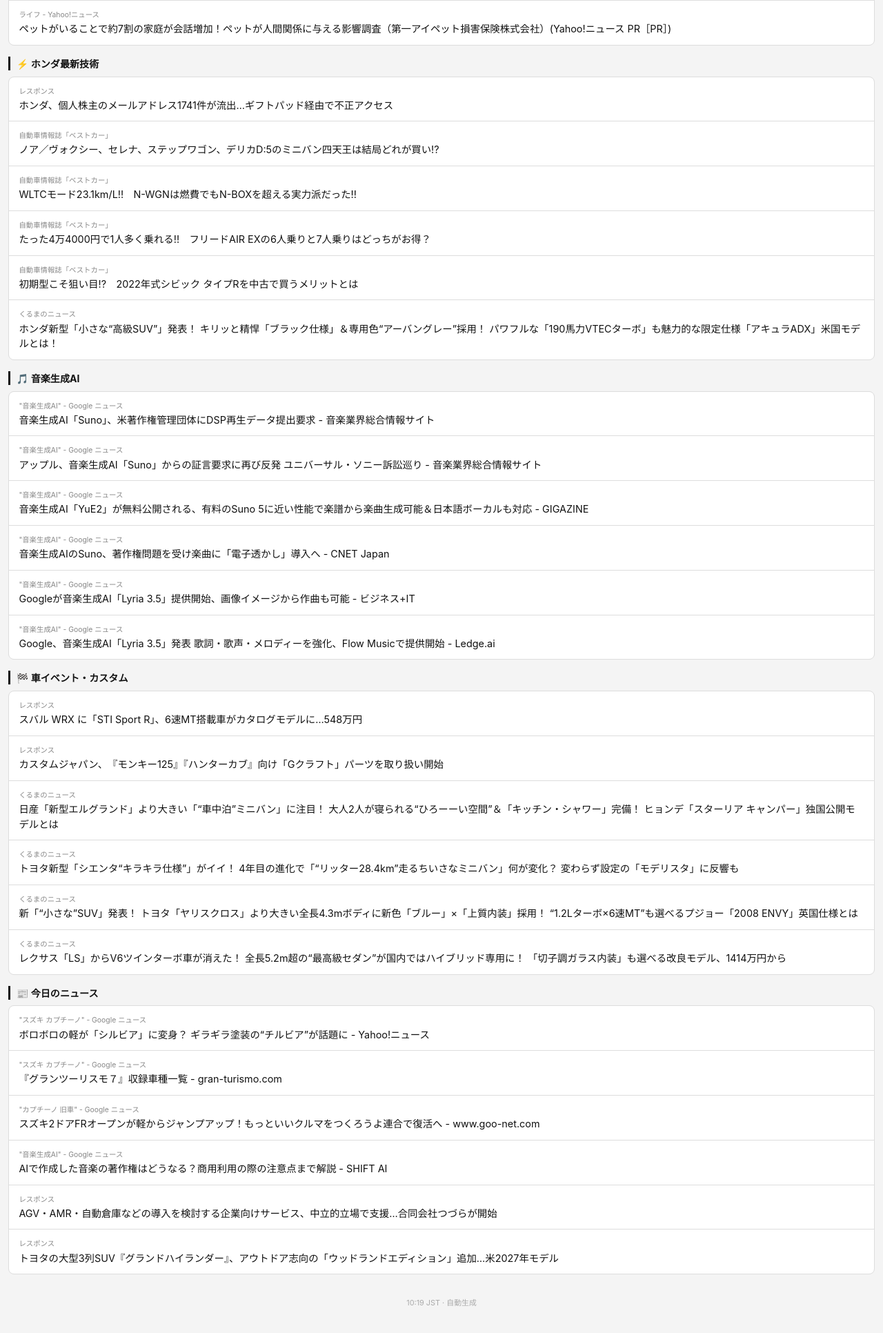
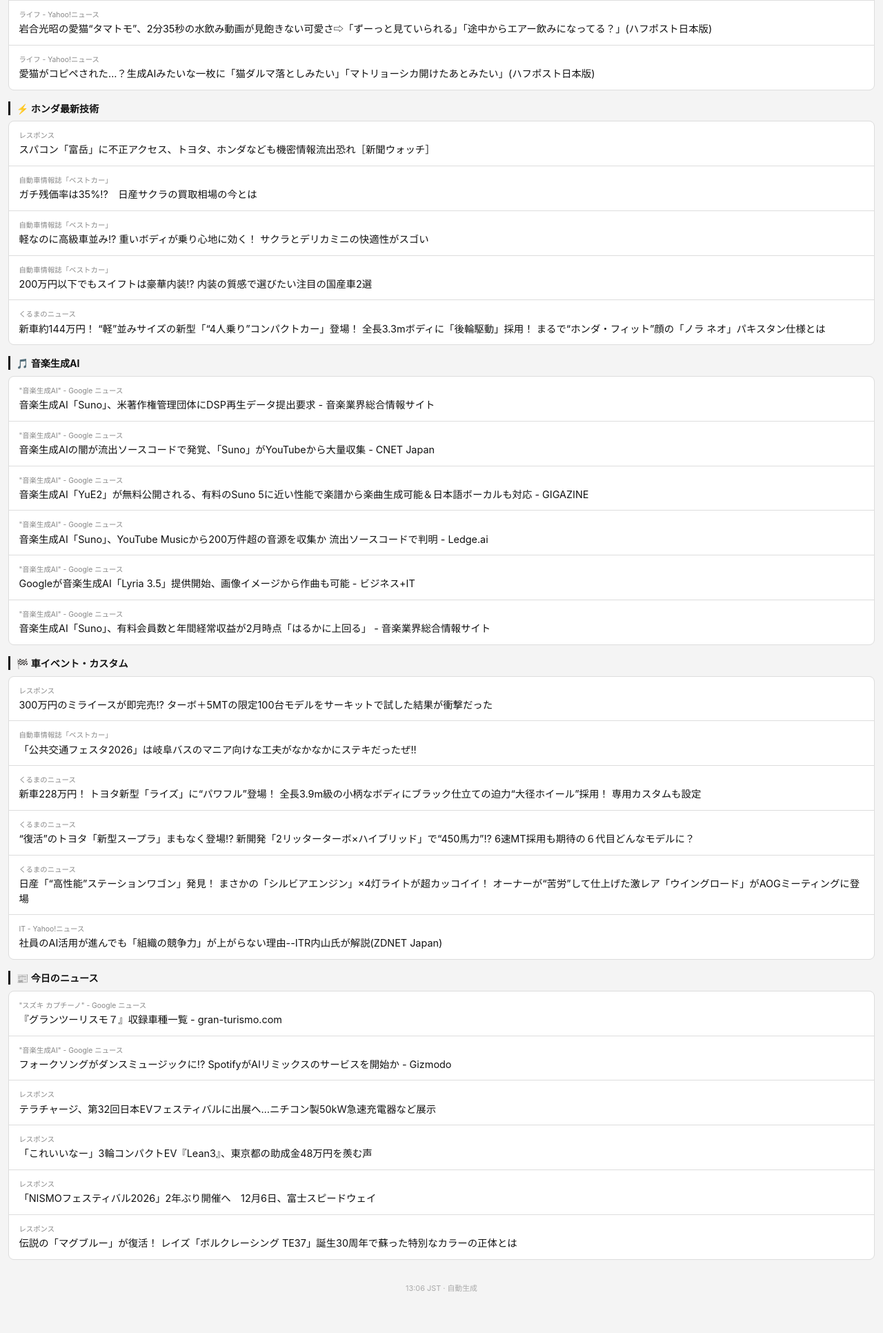
Before and after one commit to hisasi-t/capcat-news, a plain HTML site: page index.html in a window 1280 px wide. Shown: the part 664-2596 px from the top of the page at 69% size. Drawn offline with Linux system fonts and the light colour scheme.

Commit message:
📰 2026-11-17 の朝刊

```diff
--- a/index.html
+++ b/index.html
@@ -4,7 +4,7 @@
 <meta charset="UTF-8">
 <meta name="viewport" content="width=device-width, initial-scale=1">
 <meta name="theme-color" content="#111111">
-<title>朝刊 2026年11月16日（月）</title>
+<title>朝刊 2026年11月17日（火）</title>
 <style>
   * { box-sizing: border-box; margin: 0; padding: 0; }
   body {
@@ -96,7 +96,7 @@
 <body>
 <header>
   <h1>朝刊</h1>
-  <div class="date">2026年11月16日（月）</div>
+  <div class="date">2026年11月17日（火）</div>
 </header>
 <nav><a class="toc-link" href="#s0">🚗 カプチーノ改造マニア</a><a class="toc-link" href="#s1">🐱 猫・猫カフェ</a><a class="toc-link" href="#s2">⚡ ホンダ最新技術</a><a class="toc-link" href="#s3">🎵 音楽生成AI</a><a class="toc-link" href="#s4">🏁 車イベント・カスタム</a><a class="toc-link" href="#s5">📰 今日のニュース</a></nav>
 
@@ -111,13 +111,13 @@
           <span class="card-source">&quot;スズキ カプチーノ&quot; - Google ニュース</span>
           <span class="card-title">登場が噂される新型スズキ「カプチーノ」は軽自動車規格が有力か!? 令和の軽FRスポーツ復活へ！（MotorFan） - Yahoo!ニュース</span>
         </a>
+        <a class="card" href="https://news.google.com/rss/articles/CBMiTkFVX3lxTFBucVEtZjc5MFd1cm0yOF9zYXJ3REJOVlZsMFJBS1R3c19uRFN2SVhTV3EzRzQ5WjFuTGdZa2k5NnJsTXRvNThjUEJiQnZXZw?oc=5" target="_blank" rel="noopener">
+          <span class="card-source">&quot;スズキ カプチーノ&quot; - Google ニュース</span>
+          <span class="card-title">ABCトリオ（AZ-1・ビート・カプチーノ）に対抗！ ダイハツが放った軽オープン「リーザスパイダー」は145万円～【今日は何の日？11月13日】 - Motor Fan</span>
+        </a>
         <a class="card" href="https://news.google.com/rss/articles/CBMiS0FVX3lxTFB2RzZfUWNuX0pYUGxRd0FZQkxhYXgzNHkyTjJSZFM5cDlndjNaeHNWbHg2UEJMRDBsQmxYcmt0TGhvZ3lwOXhXV2JQZw?oc=5" target="_blank" rel="noopener">
           <span class="card-source">&quot;スズキ カプチーノ&quot; - Google ニュース</span>
           <span class="card-title">全長3.2m級のスズキ「&quot;斬新&quot;FRスポーツカー」に注目！ 贅沢すぎる「4WAYオープン」＆&quot;FRレイアウト&quot;採用！ スズキ伝説の軽2シーター「カプチーノ」の魅力とは！ - くるまのニュース</span>
-        </a>
-        <a class="card" href="https://news.google.com/rss/articles/CBMibkFVX3lxTE9QdGV1bFF4RUlMcGFjMExKcXZxQ0czLWxTbFh6YkdTbk9jaUtJQmVQZ21RenRTVmpBN0V1MkNKcWx2Nk9scHV4Z1pWNnlNUVRTNGFkTEQ2bjExR0M1SVNBQVotU2VyTzRPNlVjNUhn?oc=5" target="_blank" rel="noopener">
-          <span class="card-source">&quot;スズキ カプチーノ&quot; - Google ニュース</span>
-          <span class="card-title">登場が噂される新型スズキ「カプチーノ」は軽自動車規格が有力か!? 令和の軽FRスポーツ復活へ！ - Motor Fan</span>
         </a>
         <a class="card" href="https://news.google.com/rss/articles/CBMiUkFVX3lxTE91anZ5QzlrQThkalRsYXZvRHNHem9ldDlHRURTazRwNXhKWThjd2NuMnkxNTFyMklBdkZlaEVDQ0p6UTVNTTVCdnEwLW1LUEpFU0E?oc=5" target="_blank" rel="noopener">
           <span class="card-source">&quot;スズキ カプチーノ&quot; - Google ニュース</span>
@@ -132,42 +132,42 @@
     <section id="s1">
       <h2>🐱 猫・猫カフェ</h2>
       <div class="cards">
-        <a class="card" href="https://news.yahoo.co.jp/articles/874d40e5ed4edc0b08cad934d8811e9179bd0119?source=rss" target="_blank" rel="noopener">
-          <span class="card-source">IT - Yahoo!ニュース</span>
-          <span class="card-title">Amazonの「買い物AI」がAlexaに統合。ペットや家族の好みまで覚えてくれます(ギズモード・ジャパン)</span>
+        <a class="card" href="https://news.yahoo.co.jp/articles/5172df4eb4712ca8816ce6496219be2c215d4fec?source=rss" target="_blank" rel="noopener">
+          <span class="card-source">ライフ - Yahoo!ニュース</span>
+          <span class="card-title">9割の飼い主が「出待ち」を経験！？ 猫はどんな人を出待ちするの？ 獣医師に聞いた(ねこのきもち WEB MAGAZINE)</span>
         </a>
-        <a class="card" href="https://news.yahoo.co.jp/articles/9fa7325fc2949529aa3de246d90ac5dd9a04082f?source=rss" target="_blank" rel="noopener">
+        <a class="card" href="https://news.yahoo.co.jp/articles/7e16d8490e4b2cb3263aee9b84af27a443ac2978?source=rss" target="_blank" rel="noopener">
           <span class="card-source">ライフ - Yahoo!ニュース</span>
-          <span class="card-title">ペットがいることで約7割の家庭が会話増加！ペットが人間関係に与える影響調査（第一アイペット損害保険株式会社）(Yahoo!ニュース PR［PR］)</span>
+          <span class="card-title">岩合光昭の愛猫“タマトモ”、2分35秒の水飲み動画が見飽きない可愛さ⇨「ずーっと見ていられる」「途中からエアー飲みになってる？」(ハフポスト日本版)</span>
+        </a>
+        <a class="card" href="https://news.yahoo.co.jp/articles/b1ee821211b1054f97fb66068aa4836f5e0122ea?source=rss" target="_blank" rel="noopener">
+          <span class="card-source">ライフ - Yahoo!ニュース</span>
+          <span class="card-title">愛猫がコピペされた…？生成AIみたいな一枚に「猫ダルマ落としみたい」「マトリョーシカ開けたあとみたい」(ハフポスト日本版)</span>
         </a>
       </div>
     </section>
     <section id="s2">
       <h2>⚡ ホンダ最新技術</h2>
       <div class="cards">
-        <a class="card" href="https://response.jp/article/2026/11/16/419044.html" target="_blank" rel="noopener">
+        <a class="card" href="https://response.jp/article/2026/11/17/419103.html" target="_blank" rel="noopener">
           <span class="card-source">レスポンス</span>
-          <span class="card-title">ホンダ、個人株主のメールアドレス1741件が流出…ギフトパッド経由で不正アクセス</span>
+          <span class="card-title">スパコン「富岳」に不正アクセス、トヨタ、ホンダなども機密情報流出恐れ［新聞ウォッチ］</span>
         </a>
-        <a class="card" href="https://bestcarweb.jp/feature/column/1672268" target="_blank" rel="noopener">
+        <a class="card" href="https://bestcarweb.jp/feature/column/1672988" target="_blank" rel="noopener">
           <span class="card-source">自動車情報誌「ベストカー」</span>
-          <span class="card-title">ノア／ヴォクシー、セレナ、ステップワゴン、デリカD:5のミニバン四天王は結局どれが買い!?</span>
+          <span class="card-title">ガチ残価率は35%!?　日産サクラの買取相場の今とは</span>
         </a>
-        <a class="card" href="https://bestcarweb.jp/feature/column/1611718" target="_blank" rel="noopener">
+        <a class="card" href="https://bestcarweb.jp/feature/column/1658905" target="_blank" rel="noopener">
           <span class="card-source">自動車情報誌「ベストカー」</span>
-          <span class="card-title">WLTCモード23.1km/L!!　N-WGNは燃費でもN-BOXを超える実力派だった!!</span>
+          <span class="card-title">軽なのに高級車並み!? 重いボディが乗り心地に効く！ サクラとデリカミニの快適性がスゴい</span>
         </a>
-        <a class="card" href="https://bestcarweb.jp/feature/column/1657680" target="_blank" rel="noopener">
+        <a class="card" href="https://bestcarweb.jp/feature/column/1658880" target="_blank" rel="noopener">
           <span class="card-source">自動車情報誌「ベストカー」</span>
-          <span class="card-title">たった4万4000円で1人多く乗れる!!　フリードAIR EXの6人乗りと7人乗りはどっちがお得？</span>
+          <span class="card-title">200万円以下でもスイフトは豪華内装!? 内装の質感で選びたい注目の国産車2選</span>
         </a>
-        <a class="card" href="https://bestcarweb.jp/feature/column/1660066" target="_blank" rel="noopener">
-          <span class="card-source">自動車情報誌「ベストカー」</span>
-          <span class="card-title">初期型こそ狙い目!?　2022年式シビック タイプRを中古で買うメリットとは</span>
-        </a>
-        <a class="card" href="https://kuruma-news.jp/post/1139076" target="_blank" rel="noopener">
+        <a class="card" href="https://kuruma-news.jp/post/1141598" target="_blank" rel="noopener">
           <span class="card-source">くるまのニュース</span>
-          <span class="card-title">ホンダ新型「小さな“高級SUV”」発表！ キリッと精悍「ブラック仕様」＆専用色“アーバングレー”採用！ パワフルな「190馬力VTECターボ」も魅力的な限定仕様「アキュラADX」米国モデルとは！</span>
+          <span class="card-title">新車約144万円！ “軽”並みサイズの新型「“4人乗り”コンパクトカー」登場！ 全長3.3mボディに「後輪駆動」採用！ まるで“ホンダ・フィット”顔の「ノラ ネオ」パキスタン仕様とは</span>
         </a>
       </div>
     </section>
@@ -178,86 +178,86 @@
           <span class="card-source">&quot;音楽生成AI&quot; - Google ニュース</span>
           <span class="card-title">音楽生成AI「Suno」、米著作権管理団体にDSP再生データ提出要求 - 音楽業界総合情報サイト</span>
         </a>
-        <a class="card" href="https://news.google.com/rss/articles/CBMiVEFVX3lxTE9xU0dLQ2pFeUxRaWhtZTN6YWNzSk5nYzFBdzR2a0YwVHlPRUJ1VFE2MFF5eFNrSE9IeG04TDlQMnpnN1NvbUpMNnJLMGZZWVQ0aWNRYQ?oc=5" target="_blank" rel="noopener">
+        <a class="card" href="https://news.google.com/rss/articles/CBMiUkFVX3lxTFA5VWJXZHVzQm1wZ1lWXy1HSi1NdkFEeDdXcjVxTFc5VG9scE1pOFFnamFiVjhaamI3RjI0YjVIenhKOTVlWWxPMnNaQndSQkJjWmc?oc=5" target="_blank" rel="noopener">
           <span class="card-source">&quot;音楽生成AI&quot; - Google ニュース</span>
-          <span class="card-title">アップル、音楽生成AI「Suno」からの証言要求に再び反発 ユニバーサル・ソニー訴訟巡り - 音楽業界総合情報サイト</span>
+          <span class="card-title">音楽生成AIの闇が流出ソースコードで発覚、「Suno」がYouTubeから大量収集 - CNET Japan</span>
         </a>
         <a class="card" href="https://news.google.com/rss/articles/CBMibEFVX3lxTE8xSDY0dURjNVlkZ0UyZFlYOG80U3pGSElOcFNVRDJveW4taFZVTmthU1FoODdJOWRacmVvQ052cEI0LWh6UkQ4MEdWbkJTbE95aDJKOXhOUHRJY0lQSFY3QTNITlNLa0JNejRoXw?oc=5" target="_blank" rel="noopener">
           <span class="card-source">&quot;音楽生成AI&quot; - Google ニュース</span>
           <span class="card-title">音楽生成AI「YuE2」が無料公開される、有料のSuno 5に近い性能で楽譜から楽曲生成可能＆日本語ボーカルも対応 - GIGAZINE</span>
         </a>
-        <a class="card" href="https://news.google.com/rss/articles/CBMiUkFVX3lxTE1YU2lDVHRiXzFxZ25sM3o3N1FlMmpBNzhaUl9YOGhPMTNiUXFxU3pWbGxKNjVWNHFYcjd5bmliVjk0cEFNd0t5S2pQVUxsWEVjSXc?oc=5" target="_blank" rel="noopener">
+        <a class="card" href="https://news.google.com/rss/articles/CBMiekFVX3lxTE96aGlYRzI3Q0VLLTgyODlENS1yQ3hfRXVRSEtWOGZtR01RbHVHTVpnTE02S3VhSTdCRGU4R1pOeHA1VFhLVXdhMHJnZDFOUmg2eDdrNVNlZ1NjVGF1elFPWEhMWFdDUHR3aF84RzJUMmpCM3JkOXV5cjRR?oc=5" target="_blank" rel="noopener">
           <span class="card-source">&quot;音楽生成AI&quot; - Google ニュース</span>
-          <span class="card-title">音楽生成AIのSuno、著作権問題を受け楽曲に「電子透かし」導入へ - CNET Japan</span>
+          <span class="card-title">音楽生成AI「Suno」、YouTube Musicから200万件超の音源を収集か 流出ソースコードで判明 - Ledge.ai</span>
         </a>
         <a class="card" href="https://news.google.com/rss/articles/CBMiU0FVX3lxTE52bzBMZ0FGdlhSQXhSZ2ctTG5HcXdvcjQ3bVRUM01OTlFhVlhIZmY4bDZObXByQ3dUMWFocEVxSXptdzFNWEJUQ2FVY3E1blpNN1VJ?oc=5" target="_blank" rel="noopener">
           <span class="card-source">&quot;音楽生成AI&quot; - Google ニュース</span>
           <span class="card-title">Googleが音楽生成AI「Lyria 3.5」提供開始、画像イメージから作曲も可能 - ビジネス+IT</span>
         </a>
-        <a class="card" href="https://news.google.com/rss/articles/CBMia0FVX3lxTFBXMlg2VXo0RzBISXdLcU1odEI2Ym9wMGZkZnowYmN5R25RWWw5S3ZZbnZtaThLNmtDMUE2UXV2UWU3TWRsWTZYTGdDTXJTdDVHRmp2SjljU290LVJMT0NvalhNVmh6dTFrT0Nz?oc=5" target="_blank" rel="noopener">
+        <a class="card" href="https://news.google.com/rss/articles/CBMiVEFVX3lxTE5HTHJzaFc4bzF3eml0c3oxWkpYV2xoNGJnM0ItdHczc2wxUmtnSXRsX3JOMmhkVi1xNFlmaE1Na2pBTEZhTzlkZ0p6akRHUGNzYzh0dg?oc=5" target="_blank" rel="noopener">
           <span class="card-source">&quot;音楽生成AI&quot; - Google ニュース</span>
-          <span class="card-title">Google、音楽生成AI「Lyria 3.5」発表 歌詞・歌声・メロディーを強化、Flow Musicで提供開始 - Ledge.ai</span>
+          <span class="card-title">音楽生成AI「Suno」、有料会員数と年間経常収益が2月時点「はるかに上回る」 - 音楽業界総合情報サイト</span>
         </a>
       </div>
     </section>
     <section id="s4">
       <h2>🏁 車イベント・カスタム</h2>
       <div class="cards">
-        <a class="card" href="https://response.jp/article/2026/11/16/419047.html" target="_blank" rel="noopener">
+        <a class="card" href="https://response.jp/article/2026/11/17/419114.html" target="_blank" rel="noopener">
           <span class="card-source">レスポンス</span>
-          <span class="card-title">スバル WRX に「STI Sport R」、6速MT搭載車がカタログモデルに…548万円</span>
+          <span class="card-title">300万円のミライースが即完売!? ターボ＋5MTの限定100台モデルをサーキットで試した結果が衝撃だった</span>
         </a>
-        <a class="card" href="https://response.jp/article/2026/11/15/419037.html" target="_blank" rel="noopener">
-          <span class="card-source">レスポンス</span>
-          <span class="card-title">カスタムジャパン、　『モンキー125』『ハンターカブ』向け「Gクラフト」パーツを取り扱い開始</span>
+        <a class="card" href="https://bestcarweb.jp/busmagazine/1663252" target="_blank" rel="noopener">
+          <span class="card-source">自動車情報誌「ベストカー」</span>
+          <span class="card-title">「公共交通フェスタ2026」は岐阜バスのマニア向けな工夫がなかなかにステキだったぜ!!</span>
         </a>
-        <a class="card" href="https://kuruma-news.jp/post/1139707" target="_blank" rel="noopener">
+        <a class="card" href="https://kuruma-news.jp/post/1140964" target="_blank" rel="noopener">
           <span class="card-source">くるまのニュース</span>
-          <span class="card-title">日産「新型エルグランド」より大きい「“車中泊”ミニバン」に注目！ 大人2人が寝られる“ひろーーい空間”＆「キッチン・シャワー」完備！ ヒョンデ「スターリア キャンパー」独国公開モデルとは</span>
+          <span class="card-title">新車228万円！ トヨタ新型「ライズ」に“パワフル”登場！ 全長3.9m級の小柄なボディにブラック仕立ての迫力“大径ホイール”採用！ 専用カスタムも設定</span>
         </a>
-        <a class="card" href="https://kuruma-news.jp/post/1139678" target="_blank" rel="noopener">
+        <a class="card" href="https://kuruma-news.jp/post/1140099" target="_blank" rel="noopener">
           <span class="card-source">くるまのニュース</span>
-          <span class="card-title">トヨタ新型「シエンタ“キラキラ仕様”」がイイ！ 4年目の進化で「“リッター28.4km”走るちいさなミニバン」何が変化？ 変わらず設定の「モデリスタ」に反響も</span>
+          <span class="card-title">“復活”のトヨタ「新型スープラ」まもなく登場!? 新開発「2リッターターボ×ハイブリッド」で“450馬力”!? 6速MT採用も期待の６代目どんなモデルに？</span>
         </a>
-        <a class="card" href="https://kuruma-news.jp/post/1139858" target="_blank" rel="noopener">
+        <a class="card" href="https://kuruma-news.jp/post/1140122" target="_blank" rel="noopener">
           <span class="card-source">くるまのニュース</span>
-          <span class="card-title">新「“小さな”SUV」発表！ トヨタ「ヤリスクロス」より大きい全長4.3mボディに新色「ブルー」×「上質内装」採用！ “1.2Lターボ×6速MT”も選べるプジョー「2008 ENVY」英国仕様とは</span>
+          <span class="card-title">日産「“高性能”ステーションワゴン」発見！ まさかの「シルビアエンジン」×4灯ライトが超カッコイイ！ オーナーが“苦労”して仕上げた激レア「ウイングロード」がAOGミーティングに登場</span>
         </a>
-        <a class="card" href="https://kuruma-news.jp/post/1135319" target="_blank" rel="noopener">
-          <span class="card-source">くるまのニュース</span>
-          <span class="card-title">レクサス「LS」からV6ツインターボ車が消えた！ 全長5.2m超の“最高級セダン”が国内ではハイブリッド専用に！ 「切子調ガラス内装」も選べる改良モデル、1414万円から</span>
+        <a class="card" href="https://news.yahoo.co.jp/articles/5170e14ee92037e3556cc68f39e316a45d1787fa?source=rss" target="_blank" rel="noopener">
+          <span class="card-source">IT - Yahoo!ニュース</span>
+          <span class="card-title">社員のAI活用が進んでも「組織の競争力」が上がらない理由--ITR内山氏が解説(ZDNET Japan)</span>
         </a>
       </div>
     </section>
     <section id="s5">
       <h2>📰 今日のニュース</h2>
       <div class="cards">
-        <a class="card" href="https://news.google.com/rss/articles/CBMif0FVX3lxTE91enVsSXE3Qi1MOWtlc3l0NjI5TnhuUk1IZTJQVW8wSlptd3BEYU5WMHpGYkdIcWJFSGl4ZVFRVjQ4X09RcGl2ZXBtcFFxX2JKZy1TVFBzbEtHckd2X0p2Q2RZZHlWdmdjemJfdkstWDZXTlQ4bkhhLV9RSHpSM2M?oc=5" target="_blank" rel="noopener">
-          <span class="card-source">&quot;スズキ カプチーノ&quot; - Google ニュース</span>
-          <span class="card-title">ボロボロの軽が「シルビア」に変身？ ギラギラ塗装の“チルビア”が話題に - Yahoo!ニュース</span>
-        </a>
         <a class="card" href="https://news.google.com/rss/articles/CBMiY0FVX3lxTE1TWEo5LWlqN1NaTVU1X1JXX3FBUmotOUdVRnJhMF9zNzk4cmhOZFprT092UU5ZU2E2eVpEOFliclRET25yalhvZnJyb0llY0RYQ3ExQlBvaE9BQ1VCU01GNndqTQ?oc=5" target="_blank" rel="noopener">
           <span class="card-source">&quot;スズキ カプチーノ&quot; - Google ニュース</span>
           <span class="card-title">『グランツーリスモ７』収録車種一覧 - gran-turismo.com</span>
         </a>
-        <a class="card" href="https://news.google.com/rss/articles/CBMiZkFVX3lxTE95LW5yOFY3aHRrSV9fNUp5SnN5MjY5cWdBQ1FZaWFELXB1TVNSTy03Y0JIUEZDWWlOcTMwLUJwWUpoUWFKM1BTSk9pUGNJUENQeHdseWtZSUhoVy1ybUZyc3VXRUZZZw?oc=5" target="_blank" rel="noopener">
-          <span class="card-source">&quot;カプチーノ 旧車&quot; - Google ニュース</span>
-          <span class="card-title">スズキ2ドアFRオープンが軽からジャンプアップ！もっといいクルマをつくろうよ連合で復活へ - www.goo-net.com</span>
+        <a class="card" href="https://news.google.com/rss/articles/CBMiXEFVX3lxTE00RnF1YkhnaHdwWFpJaFVOeTlyMVJCTDVnWENORUhXR0xIYk43Tmd6dHI2OWNYM21nOEV6d0lsQjVydzRTNVBPeHpKbk9sdFpmcldpUWRiZ3IzLTc4?oc=5" target="_blank" rel="noopener">
+          <span class="card-source">&quot;音楽生成AI&quot; - Google ニュース</span>
+          <span class="card-title">フォークソングがダンスミュージックに!? SpotifyがAIリミックスのサービスを開始か - Gizmodo</span>
         </a>
-        <a class="card" href="https://news.google.com/rss/articles/CBMiSkFVX3lxTFA0Mk16NnpKX1E3RnFLV3pwLTFidVdhWlRPeEEyM2V6YVZuZkNIVHhHMVRTWjk5UV9TdDZWM1l1Y3FsLUVMNWpKTkZ3?oc=5" target="_blank" rel="noopener">
-          <span class="card-source">&quot;音楽生成AI&quot; - Google ニュース</span>
-          <span class="card-title">AIで作成した音楽の著作権はどうなる？商用利用の際の注意点まで解説 - SHIFT AI</span>
+        <a class="card" href="https://response.jp/article/2026/11/17/419119.html" target="_blank" rel="noopener">
+          <span class="card-source">レスポンス</span>
+          <span class="card-title">テラチャージ、第32回日本EVフェスティバルに出展へ…ニチコン製50kW急速充電器など展示</span>
         </a>
-        <a class="card" href="https://response.jp/article/2026/11/16/419055.html" target="_blank" rel="noopener">
+        <a class="card" href="https://response.jp/article/2026/11/17/419118.html" target="_blank" rel="noopener">
           <span class="card-source">レスポンス</span>
-          <span class="card-title">AGV・AMR・自動倉庫などの導入を検討する企業向けサービス、中立的立場で支援…合同会社つづらが開始</span>
+          <span class="card-title">「これいいなー」3輪コンパクトEV『Lean3』、東京都の助成金48万円を羨む声</span>
         </a>
-        <a class="card" href="https://response.jp/article/2026/11/16/419054.html" target="_blank" rel="noopener">
+        <a class="card" href="https://response.jp/article/2026/11/17/419117.html" target="_blank" rel="noopener">
           <span class="card-source">レスポンス</span>
-          <span class="card-title">トヨタの大型3列SUV『グランドハイランダー』、アウトドア志向の「ウッドランドエディション」追加…米2027年モデル</span>
+          <span class="card-title">「NISMOフェスティバル2026」2年ぶり開催へ　12月6日、富士スピードウェイ</span>
+        </a>
+        <a class="card" href="https://response.jp/article/2026/11/17/419116.html" target="_blank" rel="noopener">
+          <span class="card-source">レスポンス</span>
+          <span class="card-title">伝説の「マグブルー」が復活！ レイズ「ボルクレーシング TE37」誕生30周年で蘇った特別なカラーの正体とは</span>
         </a>
       </div>
     </section>
-<footer>10:19 JST · 自動生成</footer>
+<footer>13:06 JST · 自動生成</footer>
 </body>
 </html>
```
